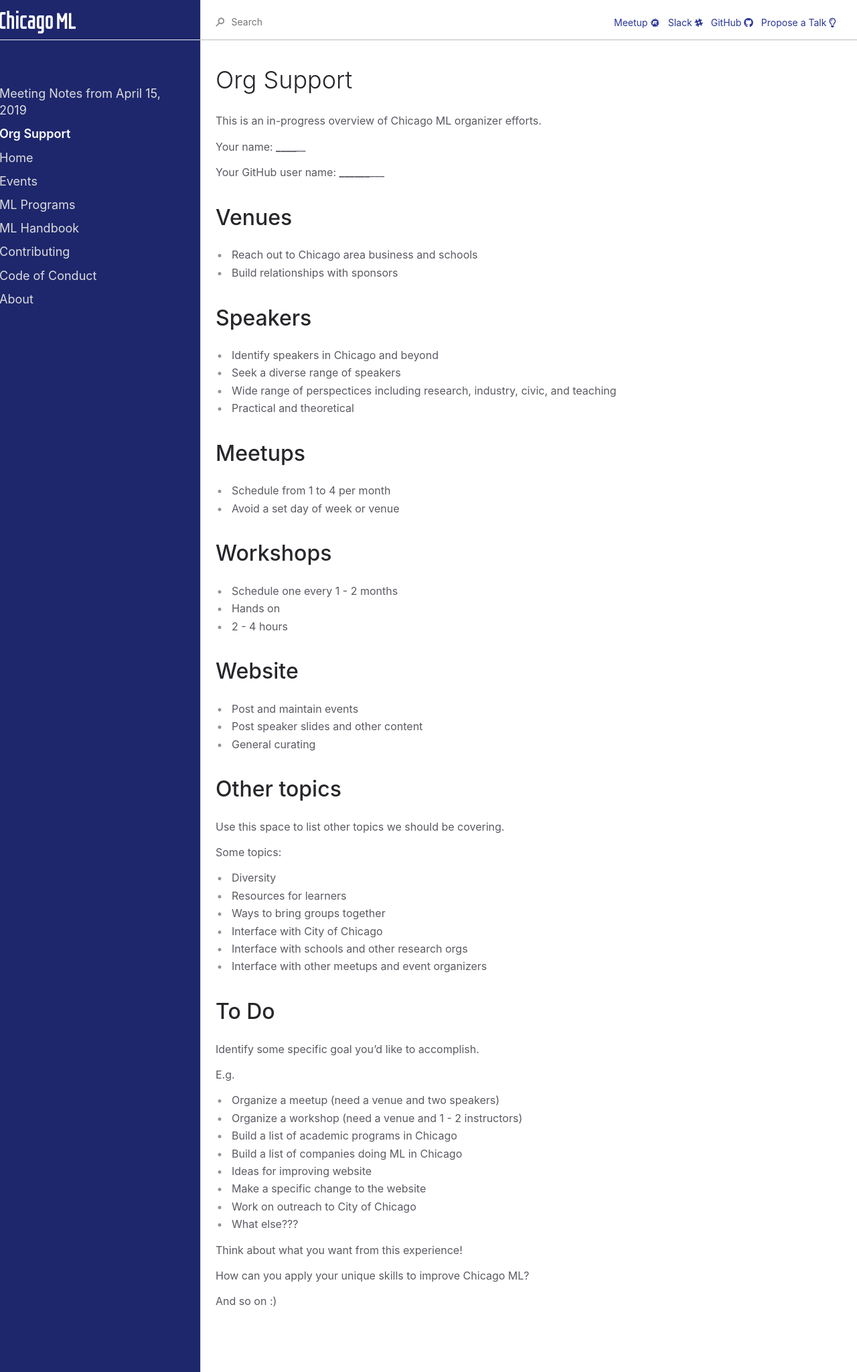
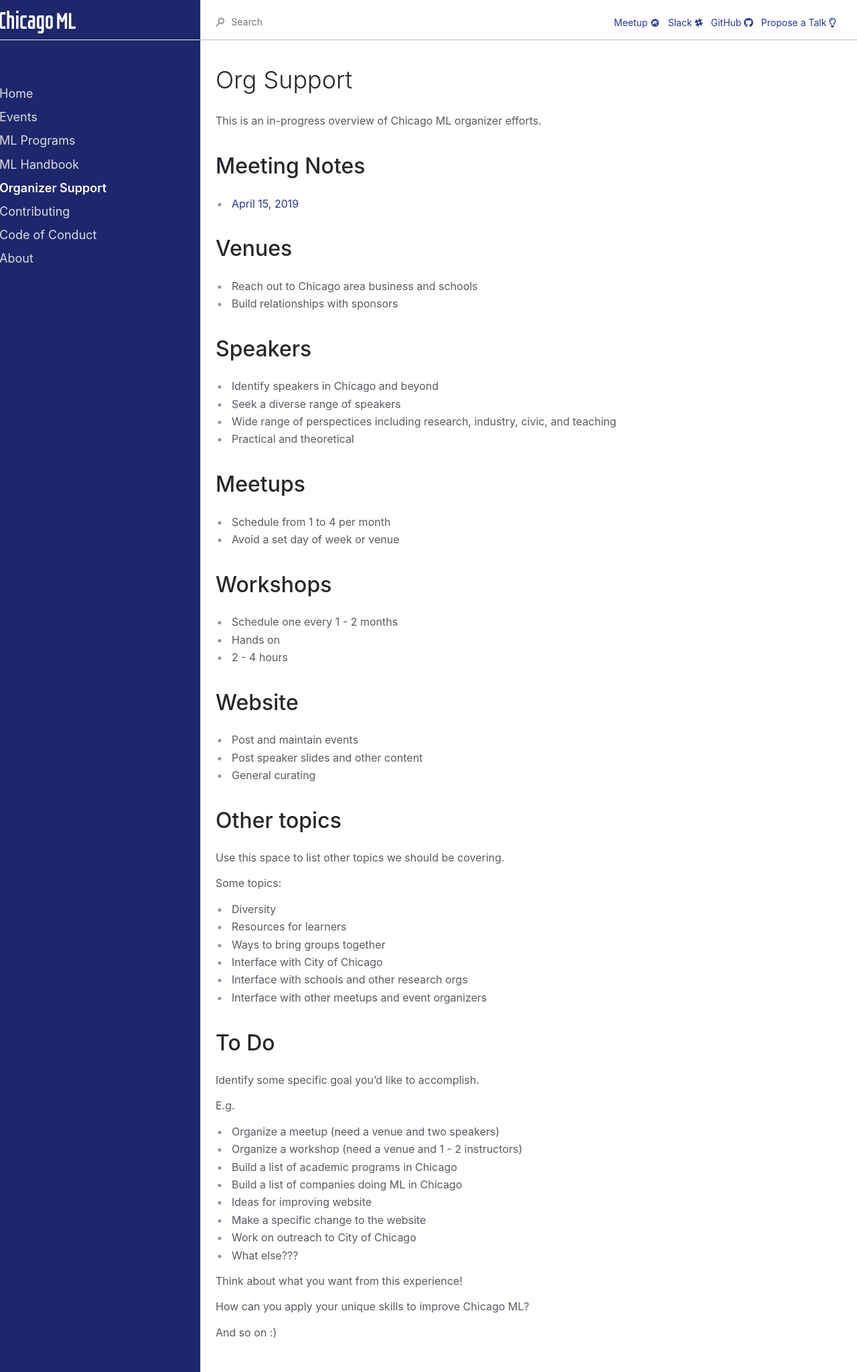
Before and after one commit to gar1t/ChicagoML, a Jekyll site: the page built from org/README.md, in a window 1280 px wide. Shown: the whole page at 67% size. Built offline with Jekyll 4.4.1, drawn with Linux system fonts in a browser that asks for light colours; our own code applies the rules of GitHub Pages for plain Markdown files.

Commit message:
Tweaks to org content

```diff
--- a/org/README.md
+++ b/org/README.md
@@ -1,10 +1,16 @@
+---
+title: Organizer Support
+layout: default
+nav_order: 55
+---
+
 # Org Support
 
 This is an in-progress overview of Chicago ML organizer efforts.
 
-Your name: ________________
+## Meeting Notes
 
-Your GitHub user name: _____________________
+- [April 15, 2019](/org/NOTES-2019-04-15/)
 
 ## Venues
 
```
Also changed, not shown: org/NOTES-2019-04-15.md (+5 -0 lines).
